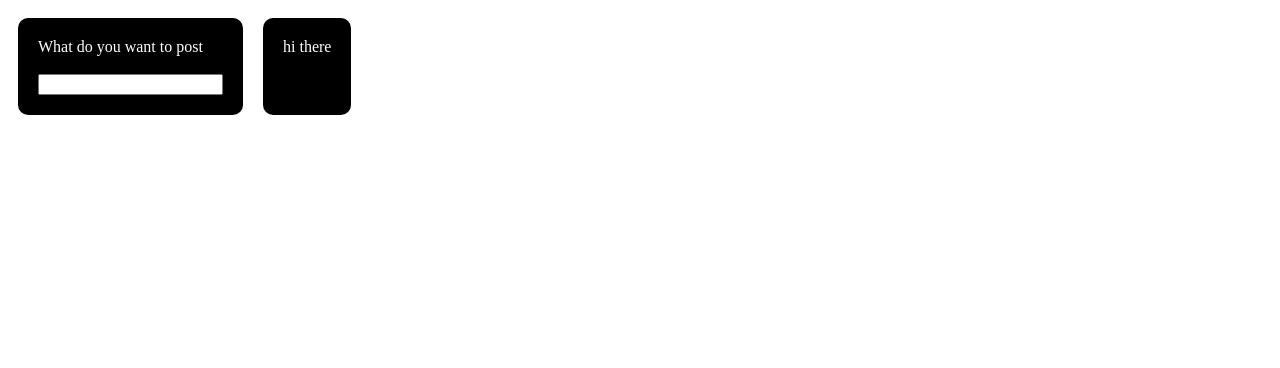
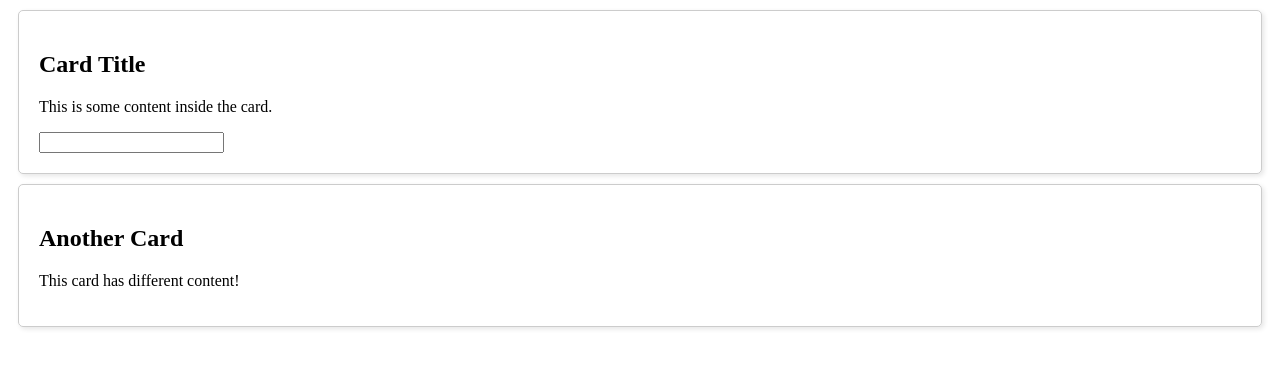
Before and after one commit to vinsmokejazz/learning-log, a React (Vite) app in the folder react-prc/: page / in a window 1280 px wide. Shown: the top 368 px of the page. Built offline with nearby package versions, Linux system fonts and the light colour scheme.

Commit message:
learnt children in react

```diff
--- a/react-prc/src/App.jsx
+++ b/react-prc/src/App.jsx
@@ -1,33 +1,35 @@
-import { useEffect, useState } from "react";
+import React from 'react';
 
-function App() {
-  return (
-    <div style={{ display: "flex" }}>
-      <Card>
-        <div style={{color:"white"}}>
-          What do you want to post <br/> <br/>
-          <input type={"text"} />
+const Card = ({ children }) => {
+    return (
+        <div style={{
+            border: '1px solid #ccc',
+            borderRadius: '5px',
+            padding : 20,
+
+
+            margin: '10px',
+            boxShadow: '2px 2px 5px rgba(0, 0, 0, 0.1)',
+        }}>
+            {children}
         </div>
-      </Card>
-      <Card> hi there </Card>
-    </div>
-  );
+    );
+};
 
-  function Card({ children }) {
+const App = () => {
     return (
-      <div
-        style={{
-          backgroundColor: "black",
-          borderRadius: 10,
-          color: "white",
-          padding: 20,
-          margin: 10,
-        }}
-      >
-        {children}
-      </div>
+        <div>
+            <Card>
+                <h2>Card Title</h2>
+                <p>This is some content inside the card.</p>
+                <input type="text" />
+            </Card>
+            <Card>
+                <h2>Another Card</h2>
+                <p>This card has different content!</p>
+            </Card>
+        </div>
     );
-  }
-}
+};
 
 export default App;
```
Also changed, not shown: 1 other file (tests, documents, lock files or other folders).
